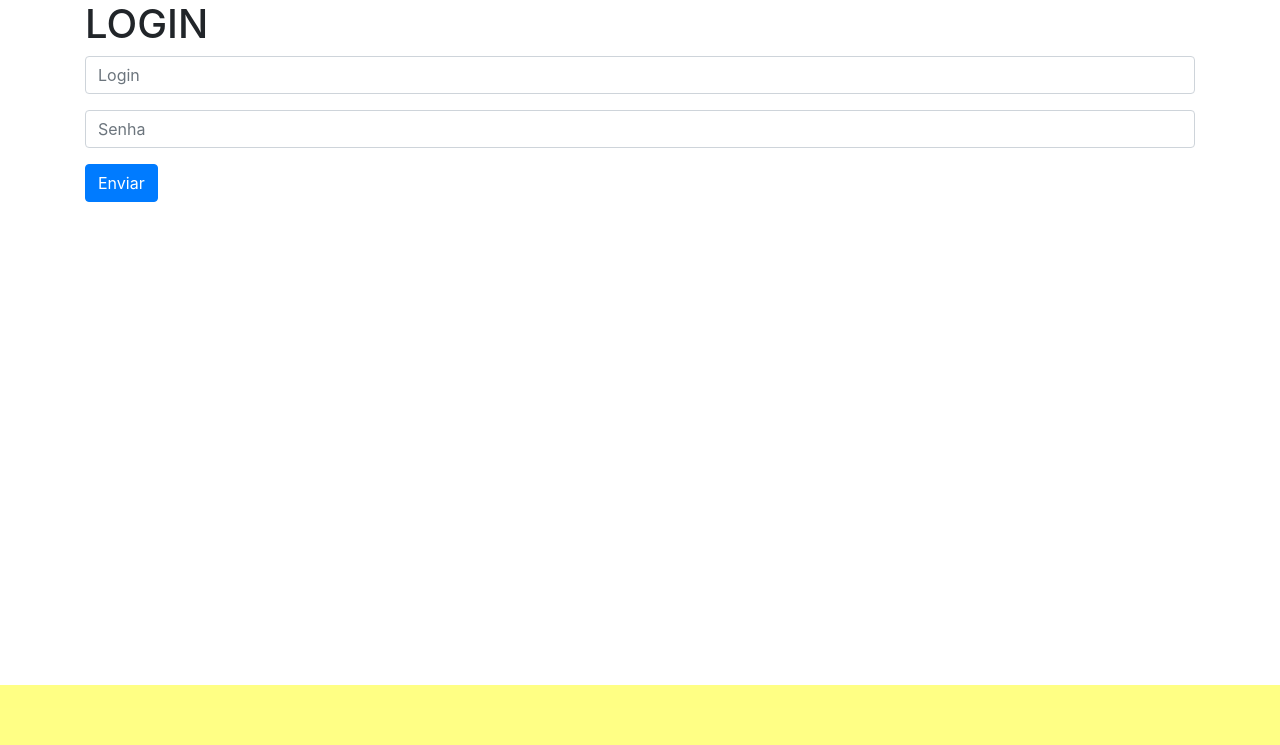
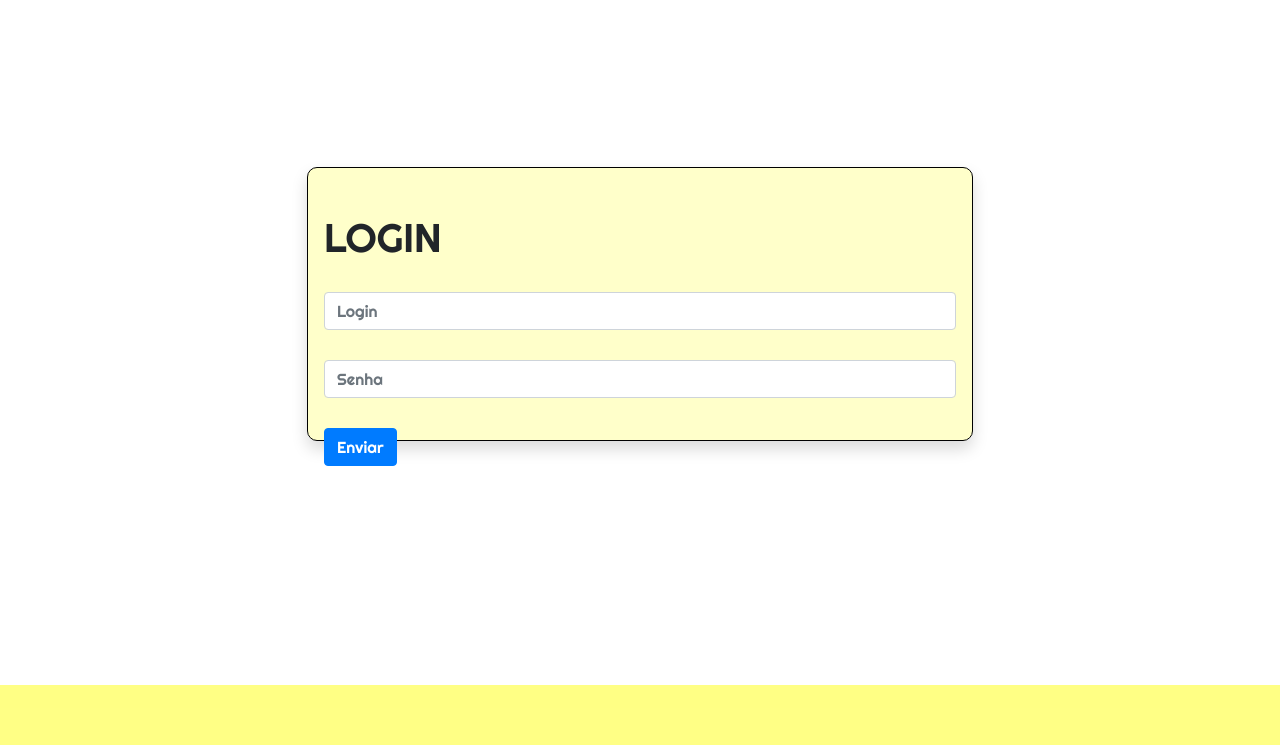
Before and after one commit to adailtonmoura/CommintmentsWeb, a PHP site: page /CommitmentsWeb/?pagina=login in a window 1280 px wide. Shown: the part 55-800 px from the top of the page. Run offline with PHP 8.4, Linux system fonts and the light colour scheme; some libraries are stand-ins or nearby versions.

Commit message:
update login form

```diff
--- a/App/controller/Database.php
+++ b/App/controller/Database.php
@@ -14,7 +14,7 @@
             $this->database = 'Commitments';
             $this->host = 'localhost';
             $this->username = 'root';
-            $this->password = 'MyPassword';
+            $this->password = '';
         }
 
         public function __construct()
--- a/App/view/login.php
+++ b/App/view/login.php
@@ -1,4 +1,6 @@
-    <form id="form" method="POST"action="App/Controller/Login.php">
+
+    <div id="lg-form" class="shadow p-3 mb-5">
+        <form id="form-login" method="POST"action="App/Controller/Login.php">
             <h1>LOGIN</h1>
             <div class="form-group">
                 <input type="email" name="email" class="form-control" id="exampleInputEmail1" aria-describedby="emailHelp" placeholder="Login">
@@ -12,3 +14,4 @@
                         <span id="error"><?= $_GET['erro'] ?></span>
                 <?php } ?>
         </form>
+    </div>
--- a/composer.json
+++ b/composer.json
@@ -4,7 +4,11 @@
     "authors": [{
 
         "name": "Adailton Moura",
-        "email": "adailtonmouradasilvasantos@gmail.com"
+        "email": "adailtonmouradasilvasantos@gmail.com",
+        "name": "Pedro Silva",
+        "email": "pedro.santos061@academico.ifs.edu.br",
+        "name": "Fernando Morato",
+        "email": "fernandomorato93@gmail.com"
     }],
     "require": {
         "twbs/bootstrap": "^4.4",
--- a/css/style.css
+++ b/css/style.css
@@ -28,3 +28,21 @@ body {
 #error {
     color: rgb(223, 76, 76);
 }
+
+#lg-form {
+    position: relative;
+    width: 60%;
+    height: 40%;
+    margin: auto;
+    margin-top: 15%;
+    padding: 3%;
+    border: 1px solid black;
+    border-radius: 10px;
+    font-family: 'Righteous', cursive;
+    background-color: rgba(255, 255, 81, 0.3);
+}
+
+#lg-form * {
+    display: block;
+    margin-top: 30px;
+}
--- a/header.php
+++ b/header.php
@@ -6,18 +6,21 @@
 		<meta http-equiv="X-UA-Compatible" content="ie=edge">
 		<link rel="stylesheet" href="css/style.css">
 		<link href="vendor/twbs/bootstrap/dist/css/bootstrap.min.css" rel="stylesheet"/>
+		<link href="https://fonts.googleapis.com/css?family=Righteous&display=swap" rel="stylesheet">
 		<title>Commitments</title>
+		<?php require 'vendor/autoload.php'; ?>
 	</head>
 	<body>
         <header class="cabecalho">
 			<nav id="menu"class="navbar navbar-expand-lg navbar-light fixed-top">
-					<button class="navbar-toggler" type="button" data-toggle="collapse" data-target="#navbarResponsive" aria-controls="navbarResponsive" aria-expanded="false" aria-label="Toggle navigation">
+					<button class="navbar-toggler" type="button" data-toggle="collapse" data-target="#navbarResponsive"
+					aria-controls="navbarResponsive" aria-expanded="false" aria-label="Toggle navigation">
 						<span class="navbar-toggler-icon"></span>
 					</button>
 				<div class="collapse navbar-collapse" id="navbarResponsive">
 					<ul class="navbar-nav ml-auto">
 						<li class="nav-item active">
-							<a class="navbar-brand" href="?pagina=home">
+							<a class="navbar-brand" href="?pagina=login">
 								<img src="image/post.png" width="30" height="30" class="d-inline-block align-top" alt=""> Commitments
 							</a>
 						</li>
--- a/index.php
+++ b/index.php
@@ -1,6 +1,4 @@
 <?php require_once('header.php');
-
-require 'vendor/autoload.php';
 
 ?>
 
@@ -16,16 +14,14 @@ require 'vendor/autoload.php';
                 include_once 'App/view/login.php';
                 break;
 
-            case 'home':
-                include_once 'App/view/home.php';
-                break;
 
             case 'registro':
                 include_once 'App/view/registro.php';
                 break;
 
-                default:
+            default:
                 include_once 'App/view/home.php';
+                break;
         }
 
     ?>
```
Also changed, not shown: App/view/registro.php (+21 -0 lines), App/controller/Registro.php (added). Lines whose indentation alone changed are shown as unchanged.
